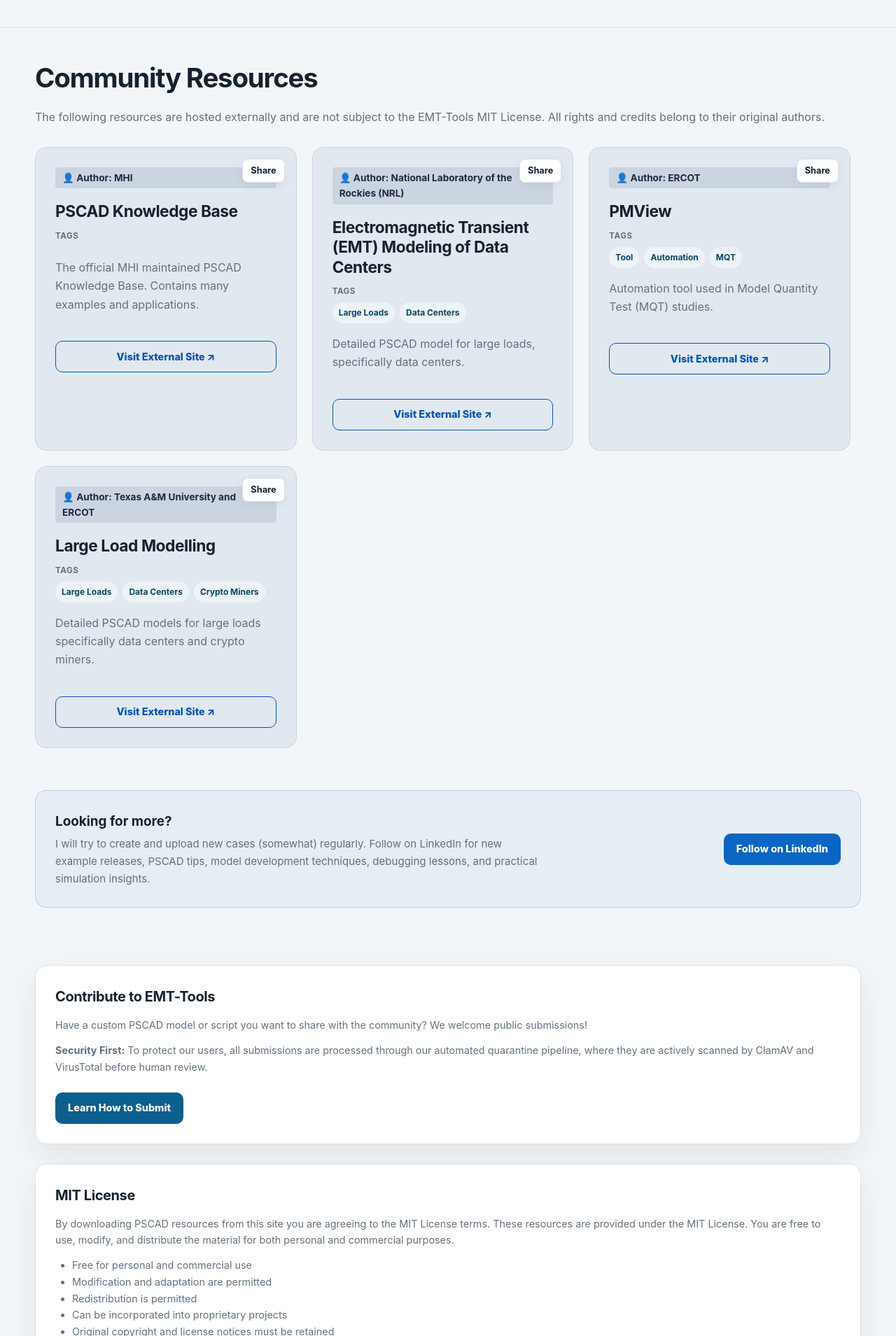
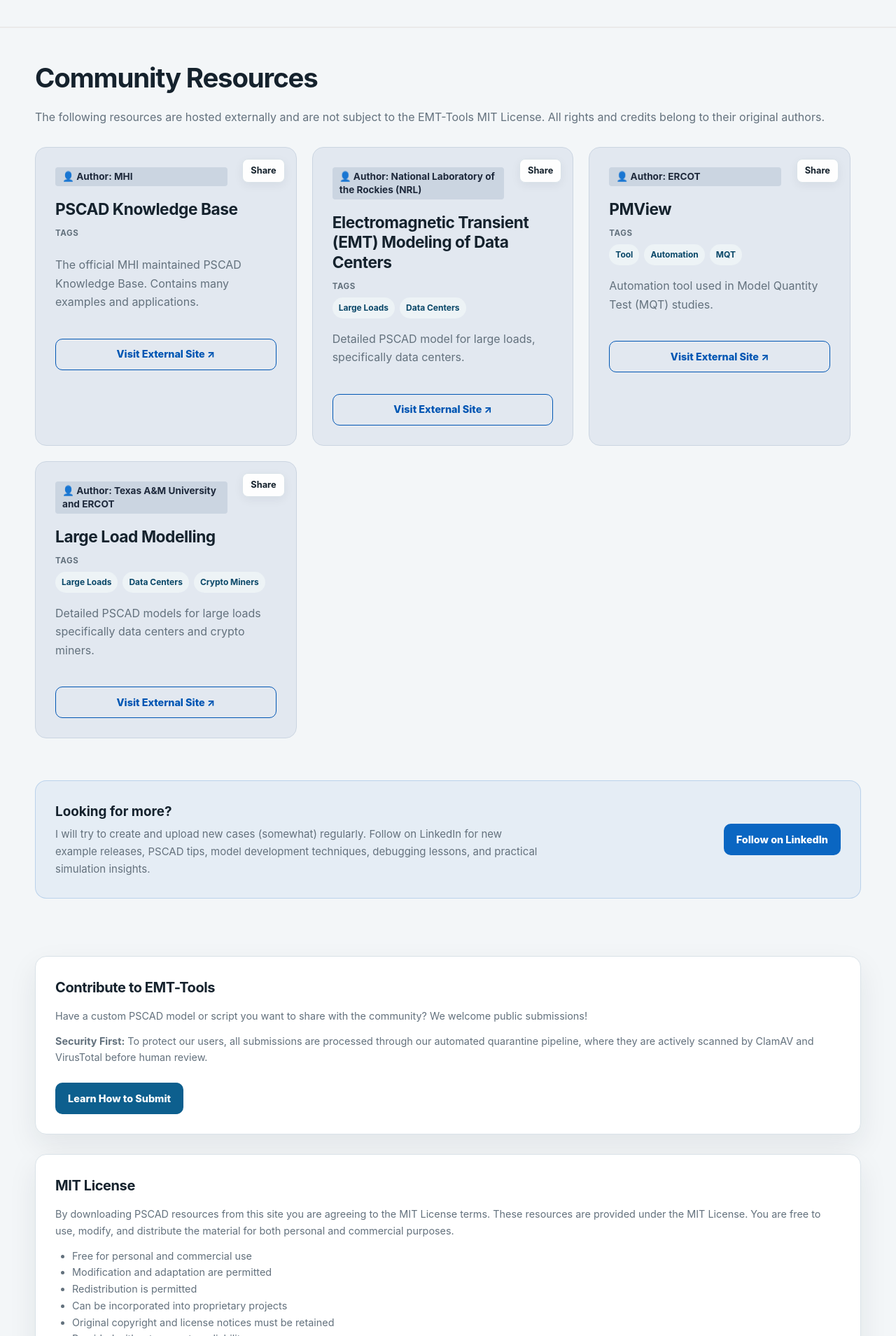
Before and after one commit to EMT-Tools/emt-tools.github.io, a Jekyll site: the page built from index.html, in a window 1280 px wide. Shown: the part 3024-4933 px from the top of the page at 70% size. Built offline with Jekyll 4.4.1, drawn with Linux system fonts in a browser that asks for light colours.

Commit message:
Update index.html

```diff
--- a/index.html
+++ b/index.html
@@ -126,14 +126,13 @@
     <div class="scrollable-grid-container">
       <div class="example-grid" id="external-examples-grid">
         {% for resource in site.data.external %}
-        <!-- Added id="{{ resource.title | slugify }}" so the share link works -->
         <article class="searchable-example example-card" id="{{ resource.title | slugify }}" data-source="external" style="background-color: #e2e8f0; border: 1px solid #cbd5e1; box-shadow: none;" data-search="{{ resource.tags | join: ' ' | downcase }} {{ resource.title | downcase }}">
 
-          <!-- ADDED SHARE BUTTON HERE -->
           <button aria-label="Share this PSCAD resource" class="share-button-top share-button" type="button">Share</button>
 
           <div class="example-content">
-            <div style="background-color: #cbd5e1; padding: 4px 10px; font-size: 0.85em; color: #1e293b; border-radius: 4px; display: inline-block; margin-bottom: 12px; font-weight: bold;">
+            <!-- Added max-width and line-height to prevent overlap with the Share button -->
+            <div style="background-color: #cbd5e1; padding: 4px 10px; font-size: 0.85em; color: #1e293b; border-radius: 4px; display: inline-block; margin-bottom: 12px; font-weight: bold; max-width: calc(100% - 70px); line-height: 1.4;">
               👤 Author: {{ resource.author }}
             </div>
 
```
